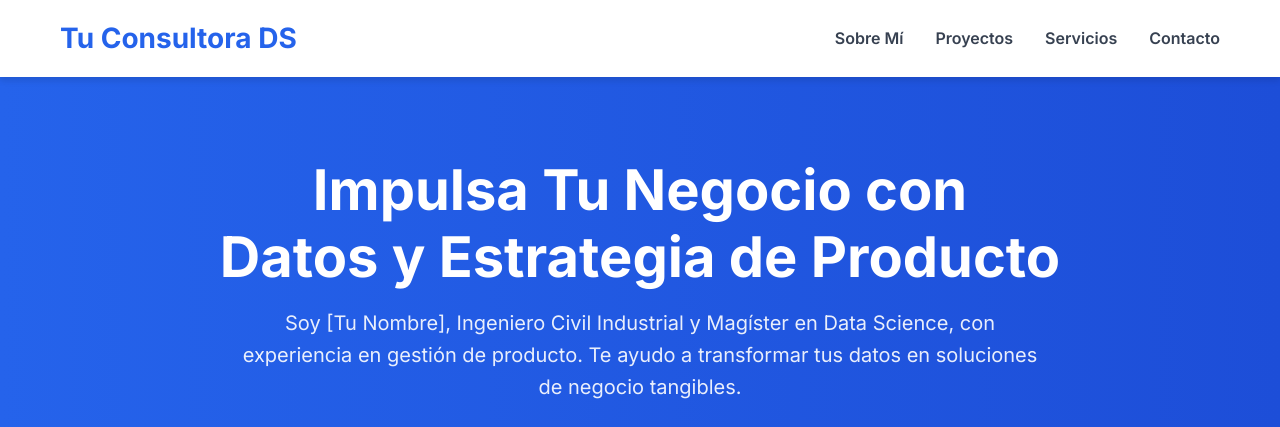
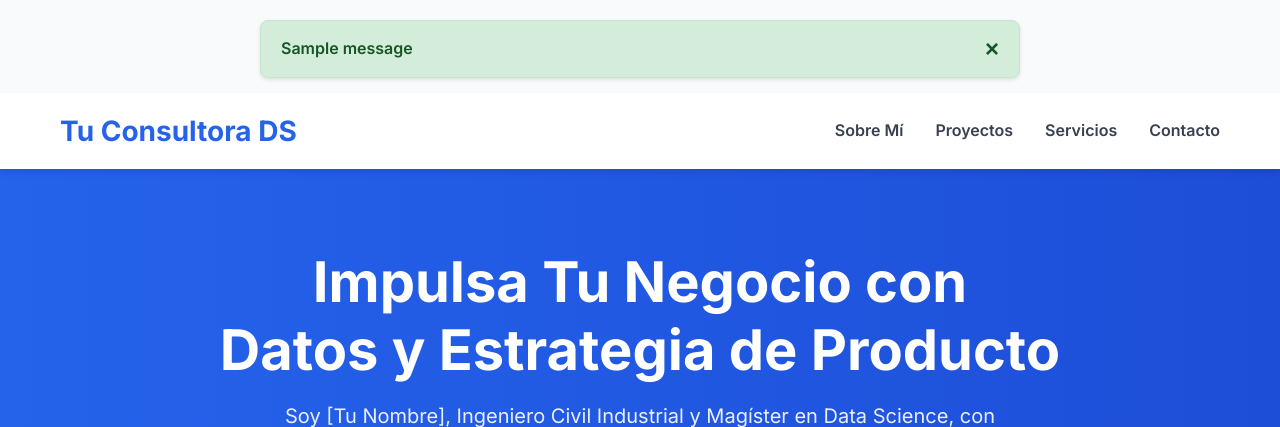
Before and after one commit to Martin123451/portafolio-data-science, a Flask app: page / in a window 1280 px wide. Shown: the top 427 px of the page. Run offline with Flask 3, Linux system fonts and the light colour scheme; one stand-in notice (Sample message) is shown.

Commit message:
feat: Implement flash messages for contact form submission feedback

```diff
--- a/app.py
+++ b/app.py
@@ -1,4 +1,4 @@
-from flask import Flask, render_template, request, redirect, url_for
+from flask import Flask, render_template, request, redirect, url_for, flash
 from flask_sqlalchemy import SQLAlchemy
 import os # Módulo para interactuar con el sistema operativo (rutas de archivos)
 from datetime import datetime
@@ -13,6 +13,10 @@ app = Flask(__name__)
 # Esto asegura que la base de datos se cree en la raíz de tu proyecto
 app.config['SQLALCHEMY_DATABASE_URI'] = 'sqlite:///' + os.path.join(app.root_path, 'site.db')
 app.config['SQLALCHEMY_TRACK_MODIFICATIONS'] = False # Para deshabilitar eventos de seguimiento de SQLAlchemy (no necesarios para nosotros)
+app.config['SECRET_KEY'] = 'una_clave_muy_secreta_y_larga_que_deberias_cambiar_en_produccion'
+# ¡IMPORTANTE! En un proyecto real, esta clave NO debe estar directamente aquí.
+# Deberías cargarla desde una variable de entorno (ej. os.environ.get('SECRET_KEY')).
+# Pero para desarrollo local, está bien por ahora. Asegúrate que sea una cadena compleja.
 
 db = SQLAlchemy(app)
 
@@ -61,13 +65,13 @@ def contact():
         try:
             db.session.add(new_message)
             db.session.commit()
-            # Puedes añadir un mensaje flash para el usuario aquí
-            return redirect(url_for('index', success=True)) # Redirige a la página principal con un parámetro de éxito
+            flash('¡Tu mensaje ha sido enviado con éxito! Te responderé pronto.', 'success') # 'success' es una categoría
+            return redirect(url_for('index')) # Ya no necesitamos el parámetro 'success'
         except Exception as e:
-            # Manejo de errores, por ejemplo, rollback de la transacción
             db.session.rollback()
-            print(f"Error al guardar mensaje: {e}") # Imprimir error en consola del servidor
-            return redirect(url_for('index', error=True)) # Redirige con un parámetro de error
+            print(f"Error al guardar mensaje: {e}")
+            flash('Hubo un error al enviar tu mensaje. Por favor, inténtalo de nuevo más tarde.', 'error') # 'error' es otra categoría
+            return redirect(url_for('index')) # Ya no necesitamos el parámetro 'error'
 
 # --- Ejecución de la Aplicación ---
 if __name__ == '__main__':
--- a/static/css/style.css
+++ b/static/css/style.css
@@ -465,3 +465,66 @@ footer {
         padding: 20px;
     }
 }
+
+/* Estilos para Mensajes Flash */
+.flash-messages-container {
+    position: relative; /* Asegura que el contenedor tenga una posición para los hijos */
+    width: 100%;
+    max-width: 800px; /* Ancho máximo para el contenedor de mensajes */
+    margin: 20px auto 0 auto; /* Margen superior y centrado */
+    padding: 0 20px; /* Padding horizontal */
+    box-sizing: border-box; /* Incluye padding en el ancho total */
+}
+
+.flash-message {
+    padding: 15px 20px;
+    margin-bottom: 15px;
+    border-radius: 8px;
+    font-weight: 600;
+    display: flex; /* Para alinear el texto y el botón de cierre */
+    justify-content: space-between;
+    align-items: center;
+    box-shadow: 0 2px 4px rgba(0, 0, 0, 0.1);
+    position: relative; /* Para el botón de cierre absoluto */
+}
+
+.flash-success {
+    background-color: #d4edda; /* Verde claro */
+    color: #155724; /* Verde oscuro */
+    border: 1px solid #c3e6cb;
+}
+
+.flash-error {
+    background-color: #f8d7da; /* Rojo claro */
+    color: #721c24; /* Rojo oscuro */
+    border: 1px solid #f5c6cb;
+}
+
+.close-flash-message {
+    background: none;
+    border: none;
+    font-size: 1.5rem;
+    font-weight: bold;
+    cursor: pointer;
+    color: inherit; /* Hereda el color del texto del mensaje */
+    padding: 0;
+    line-height: 1; /* Para que el 'x' esté bien centrado */
+    margin-left: 15px;
+    transition: color 0.2s ease;
+}
+
+.close-flash-message:hover {
+    color: #000; /* Color más oscuro al pasar el ratón */
+}
+
+/* Media query para pantallas más pequeñas */
+@media (max-width: 768px) {
+    .flash-messages-container {
+        margin-top: 15px;
+        padding: 0 15px;
+    }
+    .flash-message {
+        font-size: 0.95rem;
+        padding: 12px 15px;
+    }
+}
--- a/templates/index.html
+++ b/templates/index.html
@@ -8,7 +8,18 @@
     <link href="https://fonts.googleapis.com/css2?family=Inter:wght@400;600;700&display=swap" rel="stylesheet">
 </head>
 <body>
-
+    <div class="flash-messages-container">
+        {% with messages = get_flashed_messages(with_categories=true) %}
+            {% if messages %}
+                {% for category, message in messages %}
+                    <div class="flash-message flash-{{ category }}">
+                        {{ message }}
+                        <button class="close-flash-message" onclick="this.parentElement.style.display='none';">&times;</button>
+                    </div>
+                {% endfor %}
+            {% endif %}
+        {% endwith %}
+    </div>
     <header>
         <div class="container">
             <a href="#" class="logo">Tu Consultora DS</a>
```
Also changed, not shown: site.db.
